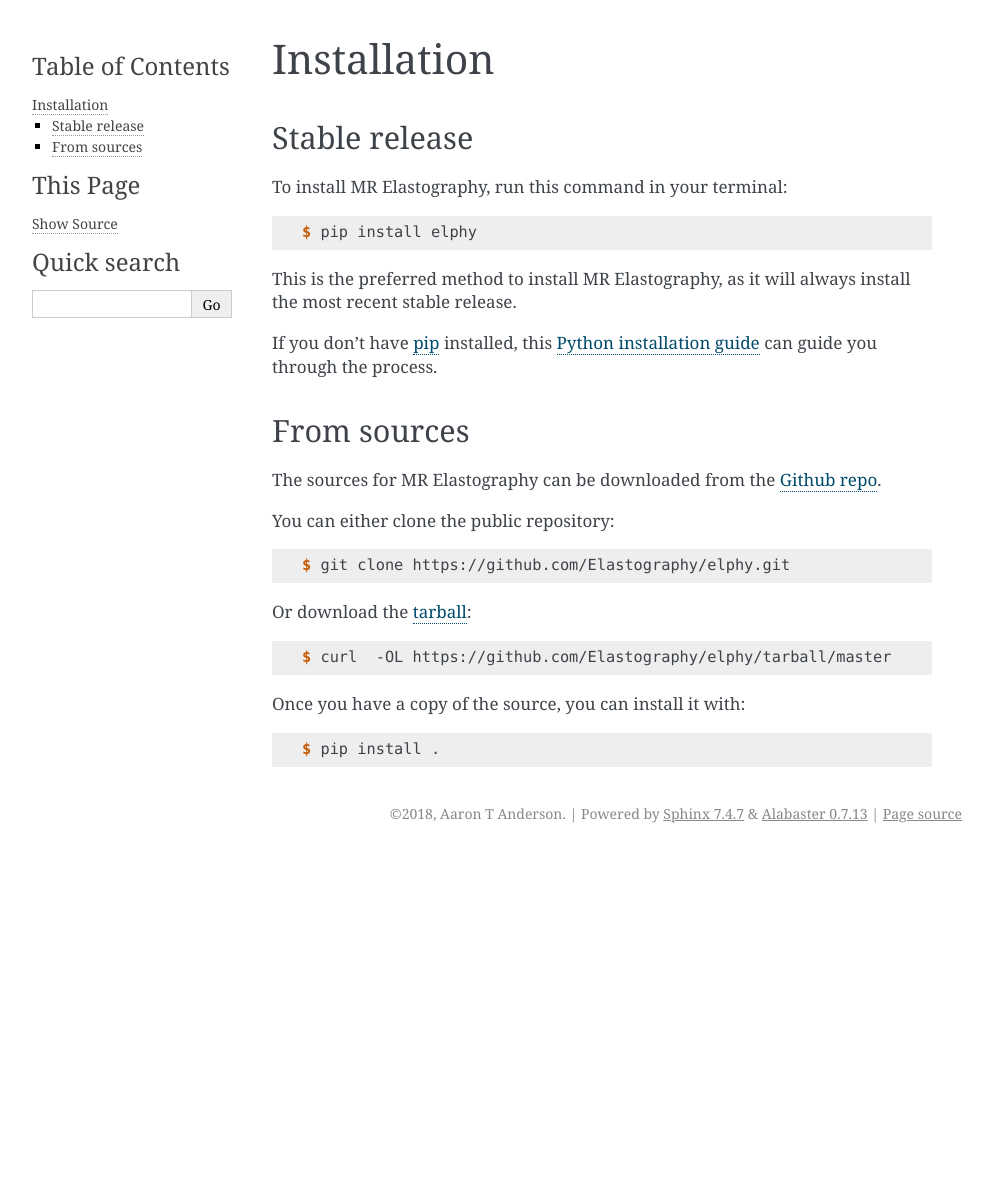
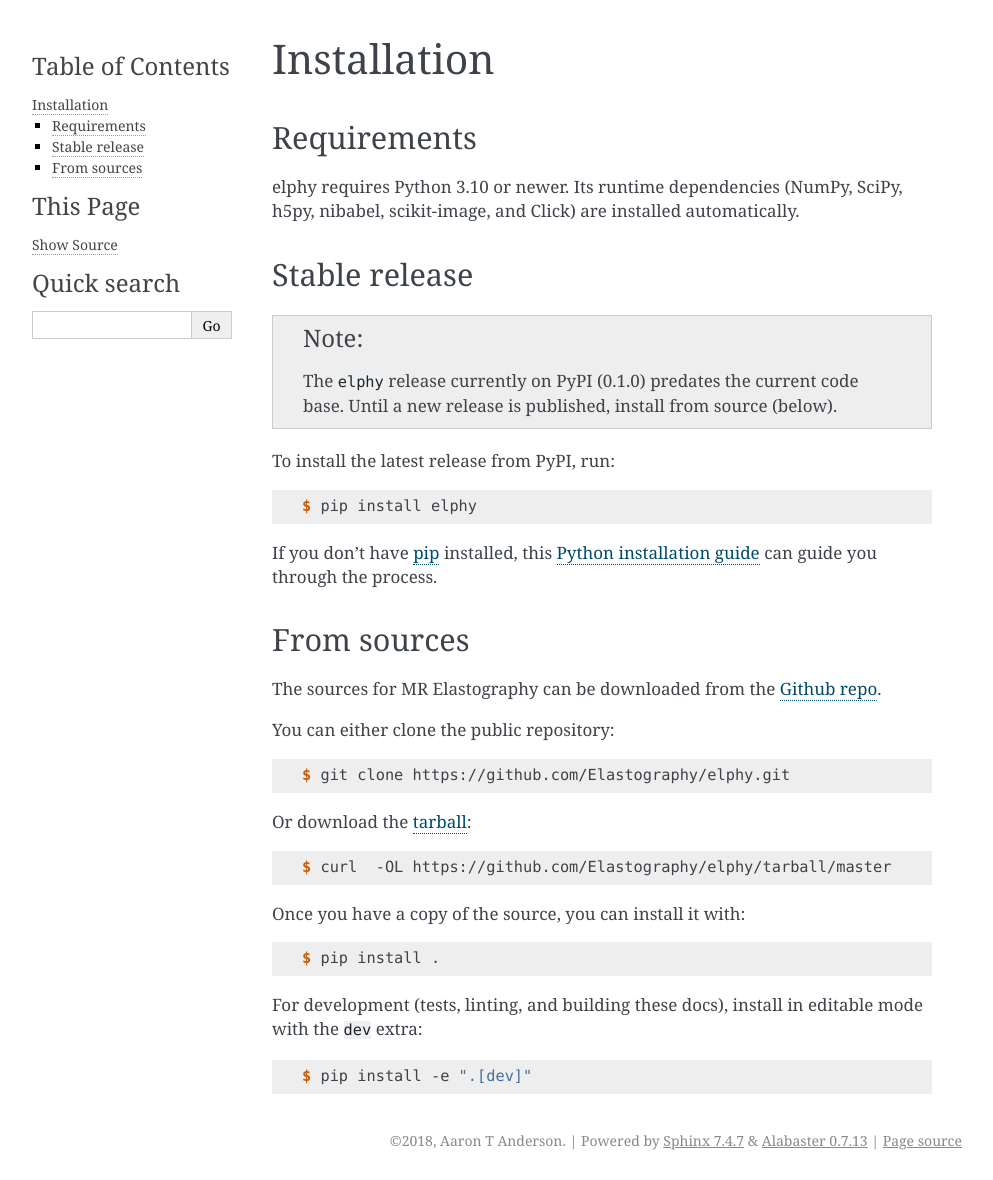
Before and after one commit to elastorecon/elphy, a Sphinx documentation site: the page built from docs/installation.rst, in a window 1280 px wide. Shown: the whole page, without its empty margins (148-1141 px from the left). Built offline with Sphinx 7.4.7, drawn with Linux system fonts in a browser that asks for light colours; pages that are not in the unit, such as notebooks, are missing from menus; before the commit the page ends 900 px from its top, so only the background shows below that.

Commit message:
Add Read the Docs config and fix docs build
- Add .readthedocs.yaml (required by Read the Docs); installs the package
  with a new `docs` extra and fails the build on Sphinx warnings
- Add docs/modules.rst API reference (index.rst already linked to it) and
  enable napoleon for the NumPy-style docstrings
- Fix conf.py warnings (language, missing _static) and index title underline
- Drop the stale sphinx-apidoc step from `make docs`, which pointed at the
  pre-src-layout path and would delete docs/modules.rst
- Installation page: note the outdated PyPI release, add requirements and
  editable dev install

Co-Authored-By: Claude Opus 5.5 <noreply@anthropic.com>

```diff
--- a/docs/conf.py
+++ b/docs/conf.py
@@ -32,7 +32,7 @@ import elphy
 
 # Add any Sphinx extension module names here, as strings. They can be
 # extensions coming with Sphinx (named 'sphinx.ext.*') or your custom ones.
-extensions = ['sphinx.ext.autodoc', 'sphinx.ext.viewcode']
+extensions = ['sphinx.ext.autodoc', 'sphinx.ext.napoleon', 'sphinx.ext.viewcode']
 
 # Add any paths that contain templates here, relative to this directory.
 templates_path = ['_templates']
@@ -65,7 +65,7 @@ release = elphy.__version__
 #
 # This is also used if you do content translation via gettext catalogs.
 # Usually you set "language" from the command line for these cases.
-language = None
+language = 'en'
 
 # List of patterns, relative to source directory, that match files and
 # directories to ignore when looking for source files.
@@ -95,7 +95,7 @@ html_theme = 'alabaster'
 # Add any paths that contain custom static files (such as style sheets) here,
 # relative to this directory. They are copied after the builtin static files,
 # so a file named "default.css" will overwrite the builtin "default.css".
-html_static_path = ['_static']
+html_static_path = []
 
 
 # -- Options for HTMLHelp output ---------------------------------------
--- a/docs/index.rst
+++ b/docs/index.rst
@@ -1,5 +1,5 @@
 Welcome to MR Elastography's documentation!
-======================================
+===========================================
 
 .. toctree::
    :maxdepth: 2
--- a/docs/installation.rst
+++ b/docs/installation.rst
@@ -5,22 +5,32 @@ Installation
 ============
 
 
+Requirements
+------------
+
+elphy requires Python 3.10 or newer. Its runtime dependencies (NumPy, SciPy,
+h5py, nibabel, scikit-image, and Click) are installed automatically.
+
+
 Stable release
 --------------
 
-To install MR Elastography, run this command in your terminal:
+.. note::
+
+   The ``elphy`` release currently on PyPI (0.1.0) predates the current code
+   base. Until a new release is published, install from source (below).
+
+To install the latest release from PyPI, run:
 
 .. code-block:: console
 
     $ pip install elphy
 
-This is the preferred method to install MR Elastography, as it will always install the most recent stable release.
-
 If you don't have `pip`_ installed, this `Python installation guide`_ can guide
 you through the process.
 
 .. _pip: https://pip.pypa.io
-.. _Python installation guide: http://docs.python-guide.org/en/latest/starting/installation/
+.. _Python installation guide: https://docs.python-guide.org/starting/installation/
 
 
 From sources
@@ -46,6 +56,13 @@ Once you have a copy of the source, you can install it with:
 
     $ pip install .
 
+For development (tests, linting, and building these docs), install in
+editable mode with the ``dev`` extra:
+
+.. code-block:: console
+
+    $ pip install -e ".[dev]"
+
 
 .. _Github repo: https://github.com/Elastography/elphy
 .. _tarball: https://github.com/Elastography/elphy/tarball/master
--- a/pyproject.toml
+++ b/pyproject.toml
@@ -52,6 +52,9 @@ dev = [
     "sphinx>=5.0",
     "tox>=4.0",
 ]
+docs = [
+    "sphinx>=5.0",
+]
 
 [project.urls]
 Homepage = "https://github.com/Elastography/elphy"
```
Also changed, not shown: docs/modules.rst (added, +39 -0 lines), .readthedocs.yaml (added), 1 other file.
